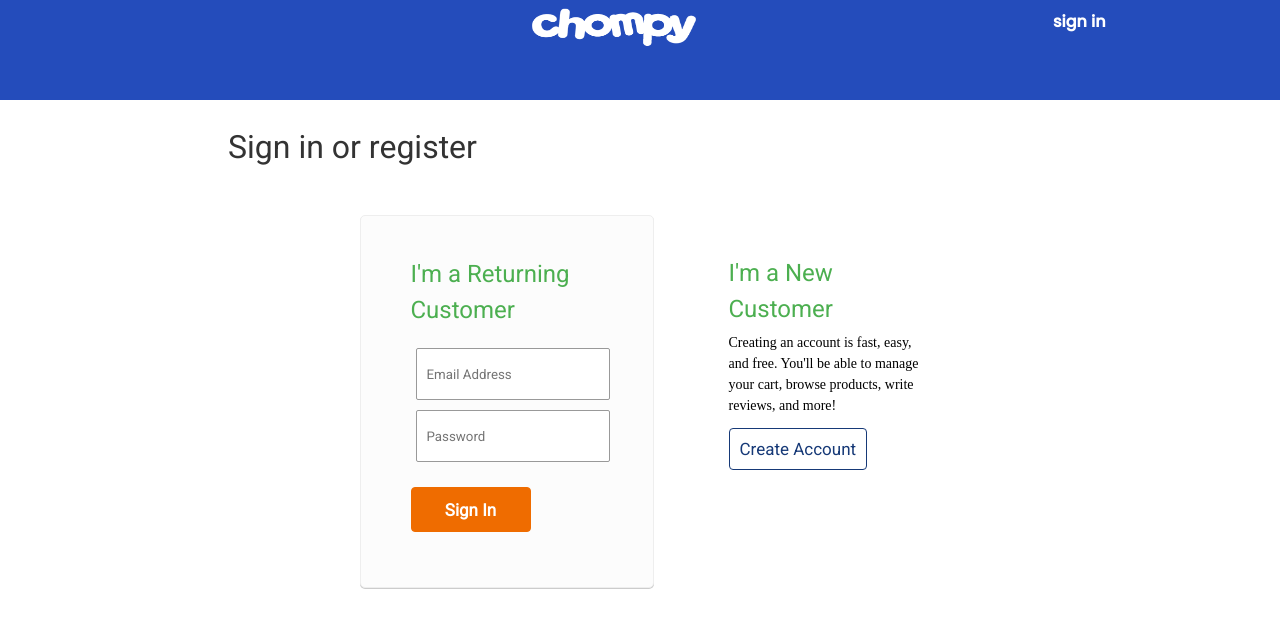
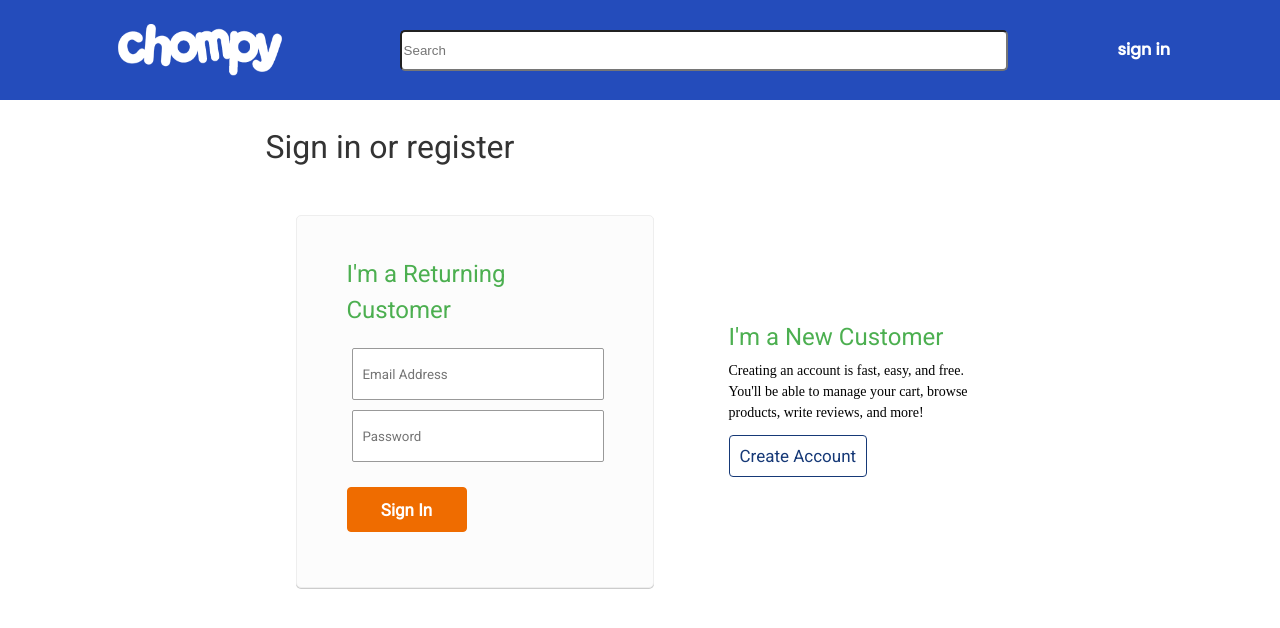
Before and after one commit to vczaran/Chompy, a React (Create React App) app in the folder frontend/: page /login in a window 1280 px wide. Shown: the top 628 px of the page. Built offline with nearby package versions, Linux system fonts and the light colour scheme; no server answers.

Commit message:
Fully styled navbar, dropdown, and functional error handling

```diff
--- a/frontend/src/components/LoginForm/LoginForm.css
+++ b/frontend/src/components/LoginForm/LoginForm.css
@@ -2,12 +2,13 @@
     display: flex;
     flex-direction: row;
     justify-content: center;
+    align-items: center;
 }
 
 .login-form-title {
     font-family: 'Roboto', Arial, Helvetica, sans-serif;
     font-size: 32px;
-    margin: -7px 575px 24px 0px;
+    margin: -7px 500px 24px 0px;
     padding: 30px 0px 0px;
     color: #333;
     display: block;
@@ -40,7 +41,7 @@
     border-radius: 5px;
     box-shadow: 0 1px 0 0 #ccc;
     padding: 35px 50px;
-    width: 15%;
+    width: 20%;
     display: flex;
     flex-direction: column;
     align-items: flex-start;
@@ -84,8 +85,8 @@
 .login-new-customer {
     font-size: 14px;
     color: black;
-    padding: 55px 0 0 75px;
-    width: 15%;
+    padding-left: 75px;
+    width: 20%;
 }
 
 .login-new-customer a {
--- a/frontend/src/components/LoginForm/index.js
+++ b/frontend/src/components/LoginForm/index.js
@@ -4,7 +4,7 @@ import { useState } from "react";
 import { Redirect } from "react-router-dom";
 import "./LoginForm.css";
 import { Link } from "react-router-dom";
-import { storeErrors } from "../../store/errors";
+import { removeErrors, storeErrors } from "../../store/errors";
 
 function LoginForm() {
     const dispatch = useDispatch();
@@ -27,7 +27,11 @@ function LoginForm() {
                 } catch {
                 data = await res.text();
                 }
-                if (data?.errors) dispatch(storeErrors(data.errors));
+                if (data?.errors) {
+                    dispatch(storeErrors(data.errors));
+                } else {
+                    dispatch(removeErrors());
+                }
             });
     }
 
@@ -50,7 +54,7 @@ function LoginForm() {
                             <h3>I'm a New Customer</h3>
                             <p>Creating an account is fast, easy, and free. You'll be able to manage your cart, browse products, write reviews, and more!</p>
                             <br/>
-                            <Link to="/register">Create Account</Link>
+                            <Link onClick={(() => {dispatch(removeErrors())})} to="/register">Create Account</Link>
                     </div>
                 </div>
             </>
--- a/frontend/src/components/NavBar/NavBar.css
+++ b/frontend/src/components/NavBar/NavBar.css
@@ -2,15 +2,15 @@
 
 .nav-bar {
     display: flex;
-    justify-content: space-around;
+    justify-content: space-evenly;
+    align-items: center;
     background-color: rgb(36, 76, 187);
     height: 100px;
 }
 
 .logo {
     width: 200px;
-    margin-top: -45px;
-    margin-left: 350px;
+    height: 200px;
 }
 
 
@@ -97,3 +97,9 @@
     border-radius: 20px;
     cursor: pointer;
 }
+
+.searchbar {
+    width: 600px;
+    height: 35px;
+    border-radius: 5px;
+}
--- a/frontend/src/components/NavBar/index.js
+++ b/frontend/src/components/NavBar/index.js
@@ -38,6 +38,7 @@ function NavBar () {
     return (
         <header className="nav-bar">
             <img className="logo" src="images/chompy-logo.png" alt="Logo"></img>
+            <input className="searchbar" type="text" placeholder="Search"/>
             <DropDown />
         </header>
     )
```
